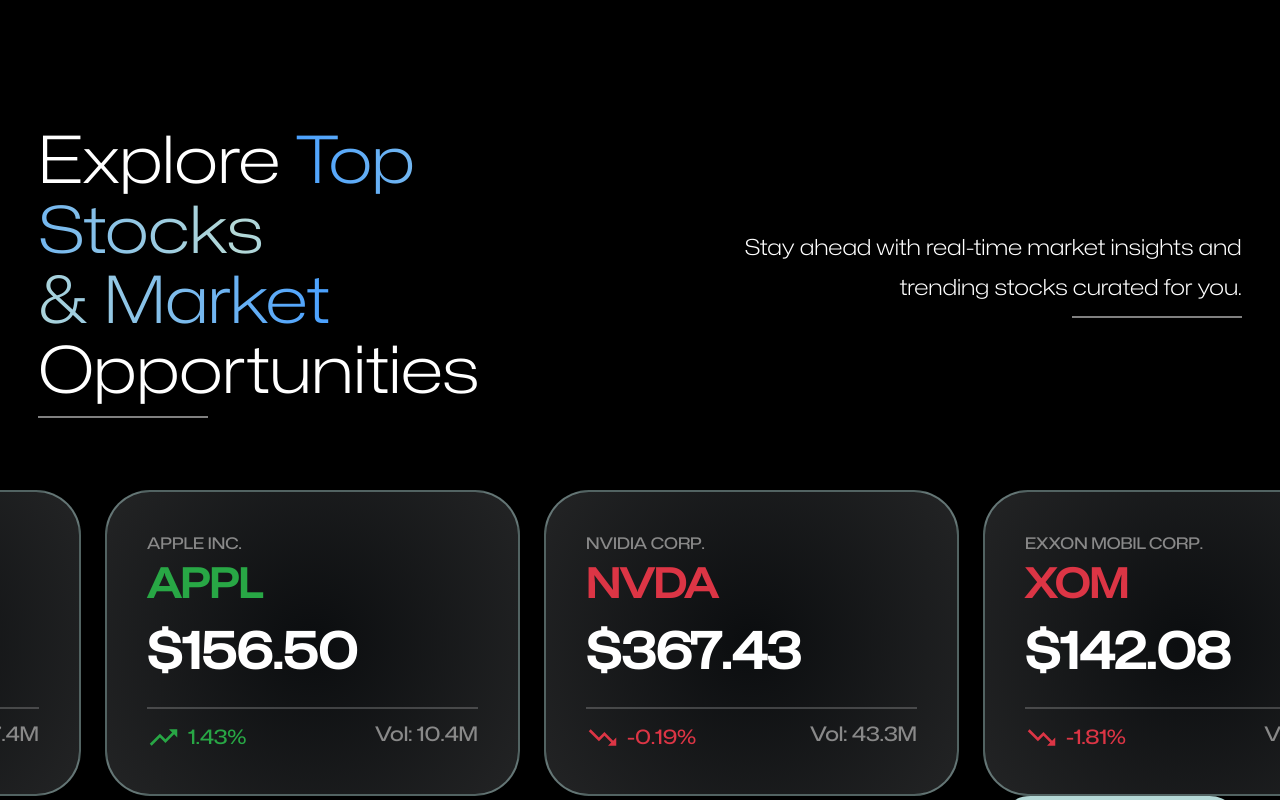
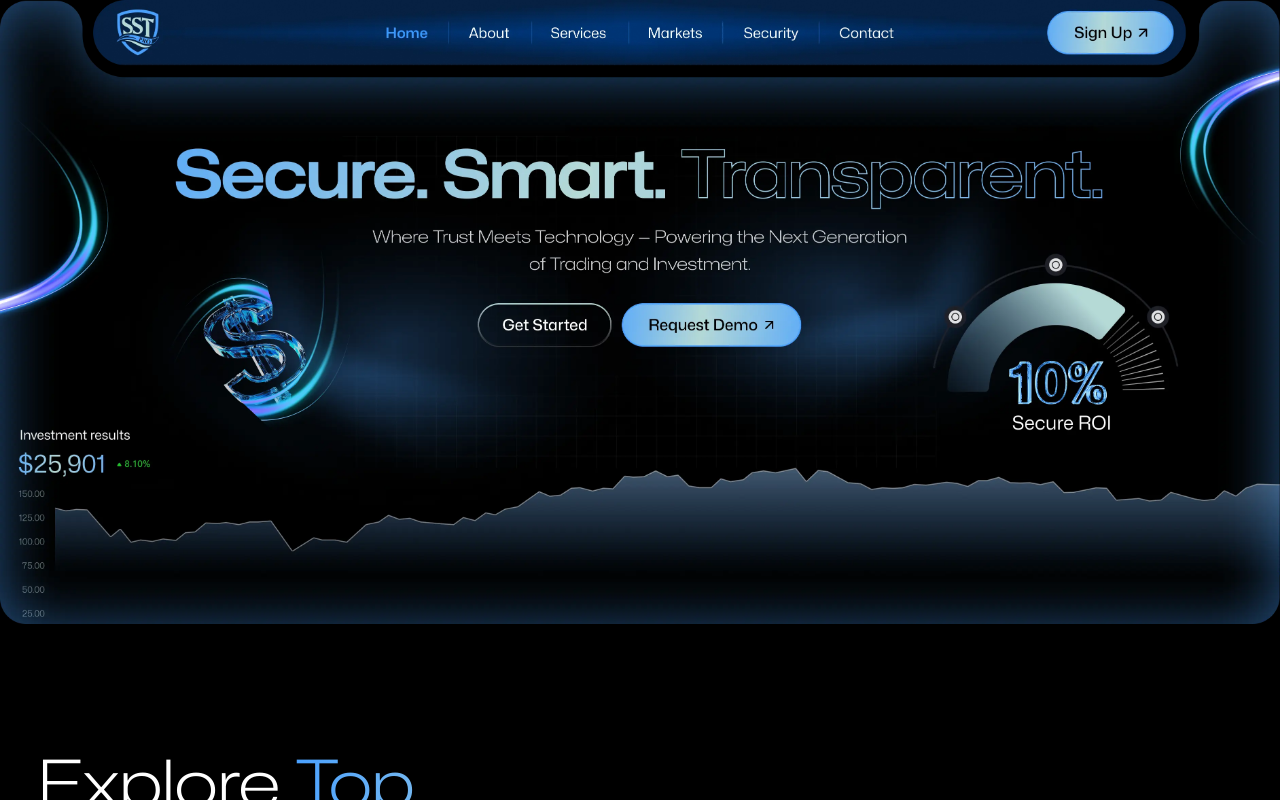
Before and after one commit to dev8b2b-coder/SST-Pro, a Next.js app: page / in a window 1280 px wide. Shown: the top 800 px of the page. Built offline with nearby package versions, Linux system fonts and the light colour scheme.

Commit message:
add demi banner

```diff
--- a/src/app/page.js
+++ b/src/app/page.js
@@ -6,6 +6,8 @@
 import Aboutsst from "./Components/Pagecomponents/Aboutsst";
 import Corevalue from "./Components/Pagecomponents/Corevalue";
 import Faqs from "./Components/Pagecomponents/Faqs";
+import Image from "next/image";
+import demibanner from "../.././public/images/demibanner.webp"
 const faqData = [
   {
     question: "What is SST?",
@@ -37,6 +39,15 @@
 function page() {
   return (
     <div className="bg-black">
+      <div>
+        <Image
+         src={demibanner}
+         alt=""
+         width={5000}
+         height={500}
+         className="w-full"
+         />
+      </div>
       <Topstock />
       <Trackgroth />
       <Investsmartly />
```
Also changed, not shown: public/images/Group 179 (1).webp (added), public/images/demibanner.webp (added).
